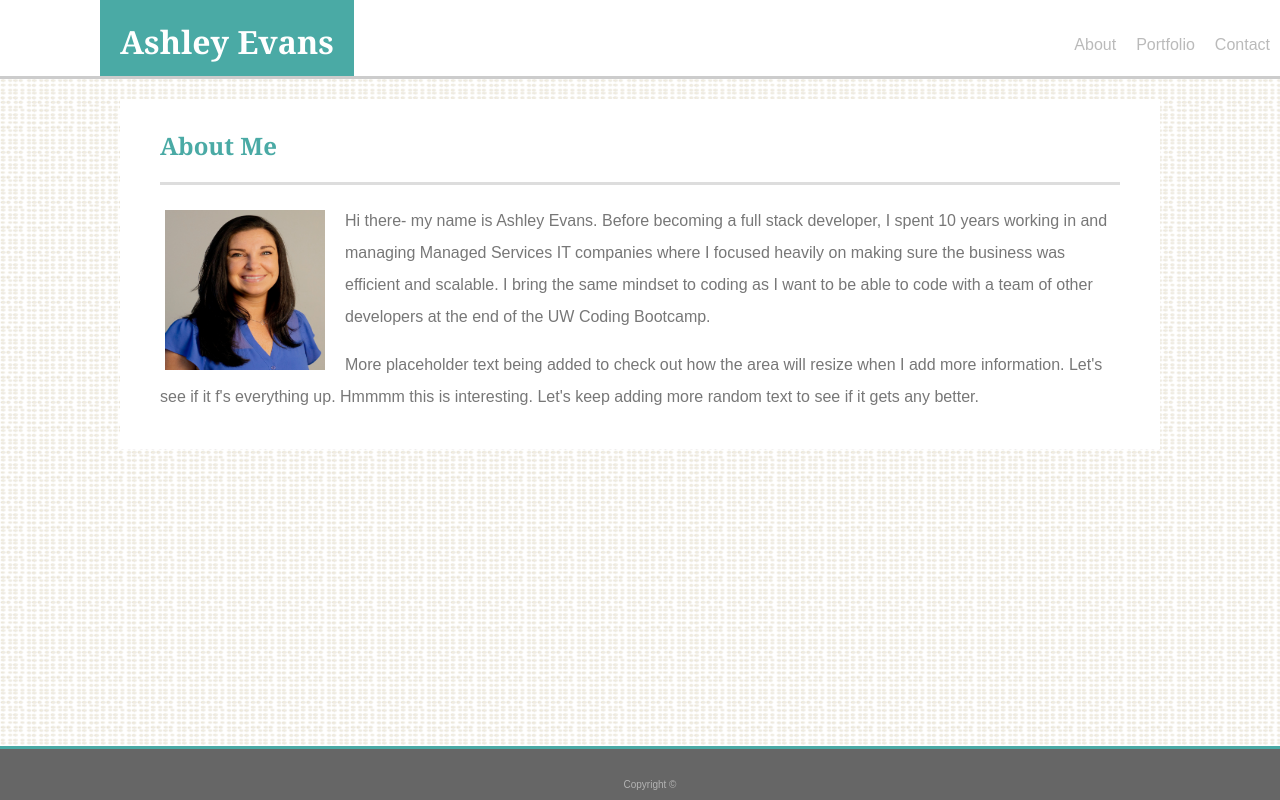
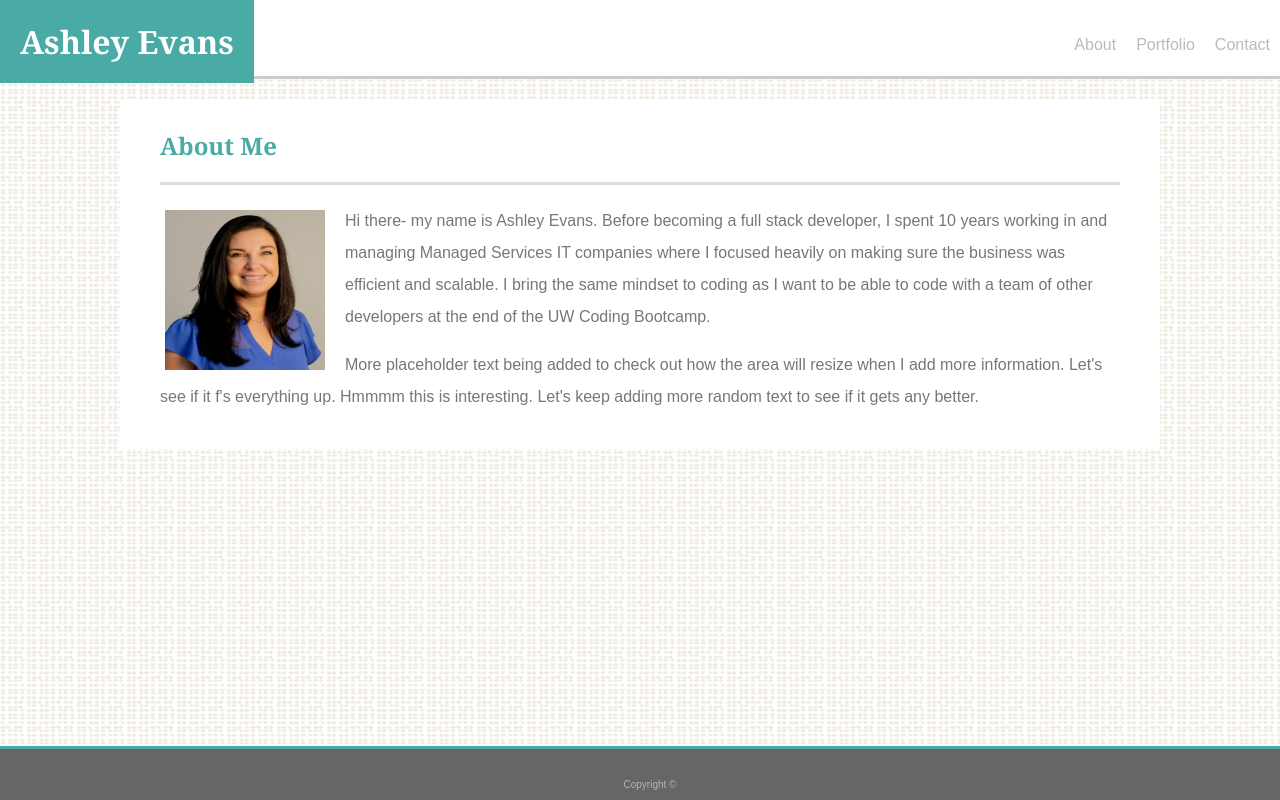
Before and after one commit to ashleye37/Responsive-Portfolio, a plain HTML site: page index.html in a window 1280 px wide. Drawn offline with Linux system fonts and the light colour scheme.

Commit message:
Last update of style sheet

```diff
--- a/style.css
+++ b/style.css
@@ -9,8 +9,7 @@ header {
 
 /* Header used in index, portfolio and contact documents.*/
 .header-content {
-    padding: 40px 0px 20px 100px;
-    position: relative;
+    padding: 40px 0px 20px 0px;
 }
 
 /* Clearfix added as a class name inside the header-content class name. Used in index, portfolio and contact documents.*/
@@ -24,10 +23,8 @@ header {
 h1 {
     background-color: #4aaaa5;
     position: absolute;
-    bottom: 0px;
     top: 0px;
     padding: 20px;
-    float: left;
     color: #ffffff;
     margin: auto;
 }
```
